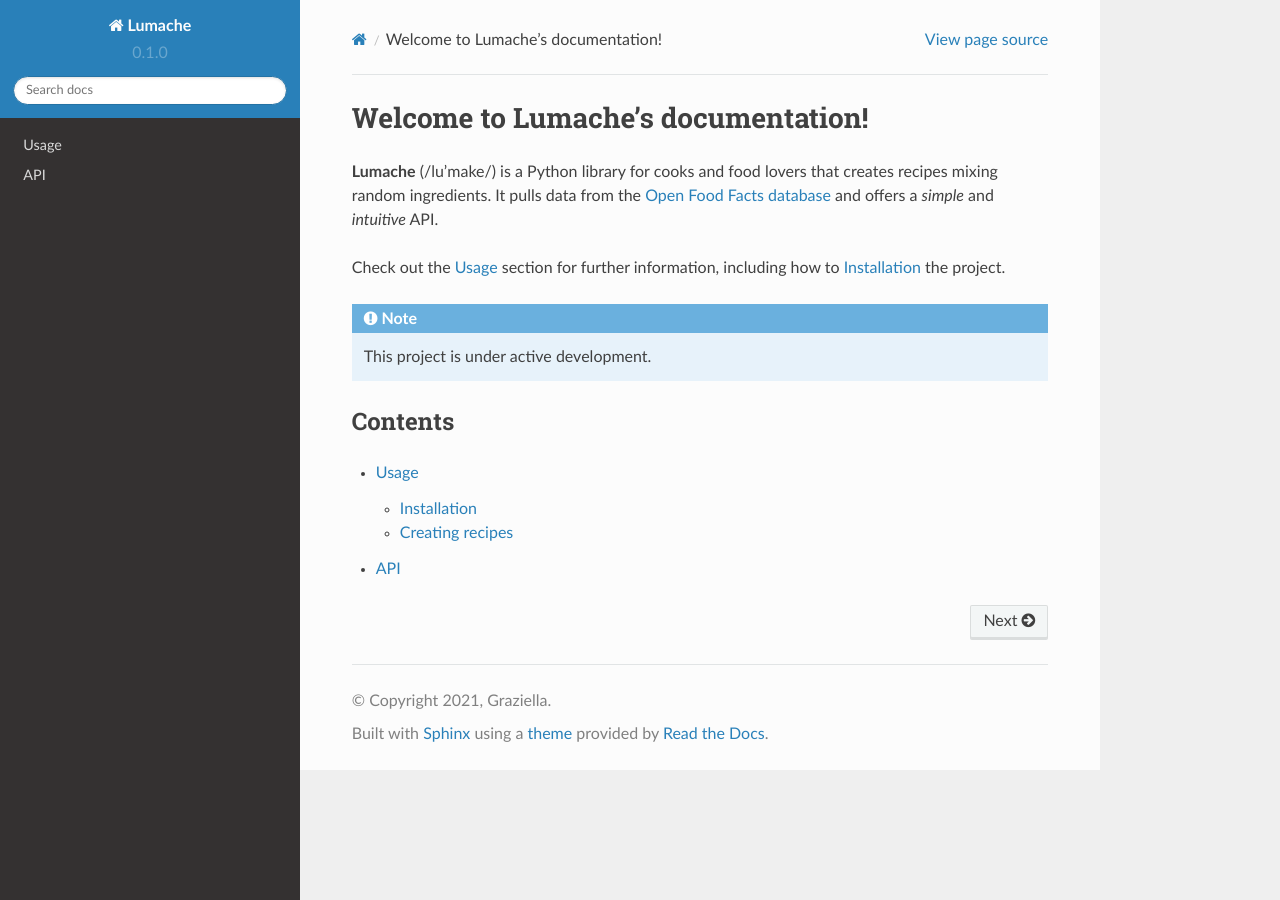
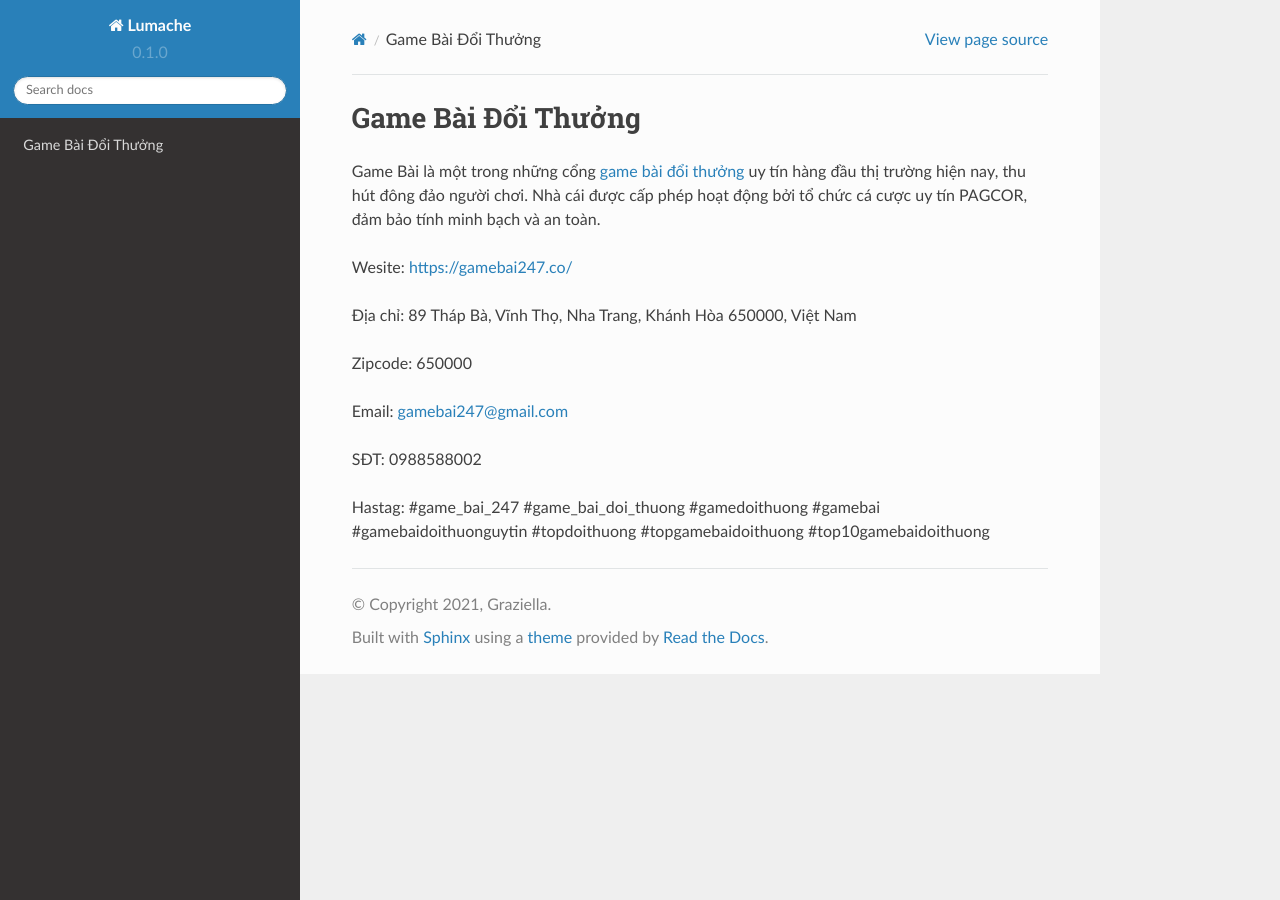
Before and after one commit to socialentity/gamebai247co, a Sphinx documentation site: the page built from docs/source/index.rst, in a window 1280 px wide. Built offline with Sphinx 7.4.7 and the Read the Docs theme 2.0.0, drawn with Linux system fonts in a browser that asks for light colours.

Commit message:
Update index.rst

```diff
--- a/docs/source/index.rst
+++ b/docs/source/index.rst
@@ -1,22 +1,16 @@
-Welcome to Lumache's documentation!
+Game Bài Đổi Thưởng
 ===================================
 
-**Lumache** (/lu'make/) is a Python library for cooks and food lovers
-that creates recipes mixing random ingredients.
-It pulls data from the `Open Food Facts database <https://world.openfoodfacts.org/>`_
-and offers a *simple* and *intuitive* API.
+Game Bài là một trong những cổng `game bài đổi thưởng <https://gamebai247.co/>`_ uy tín hàng đầu thị trường hiện nay, thu hút đông đảo người chơi. Nhà cái được cấp phép hoạt động bởi tổ chức cá cược uy tín PAGCOR, đảm bảo tính minh bạch và an toàn.
 
-Check out the :doc:`usage` section for further information, including
-how to :ref:`installation` the project.
+Wesite: `https://gamebai247.co/ <https://gamebai247.co/>`_
 
-.. note::
+Địa chỉ: 89 Tháp Bà, Vĩnh Thọ, Nha Trang, Khánh Hòa 650000, Việt Nam
 
-   This project is under active development.
+Zipcode: 650000
 
-Contents
---------
+Email: gamebai247@gmail.com
 
-.. toctree::
+SĐT: 0988588002
 
-   usage
-   api
+Hastag: #game_bai_247  #game_bai_doi_thuong #gamedoithuong #gamebai #gamebaidoithuonguytin #topdoithuong #topgamebaidoithuong #top10gamebaidoithuong
```
